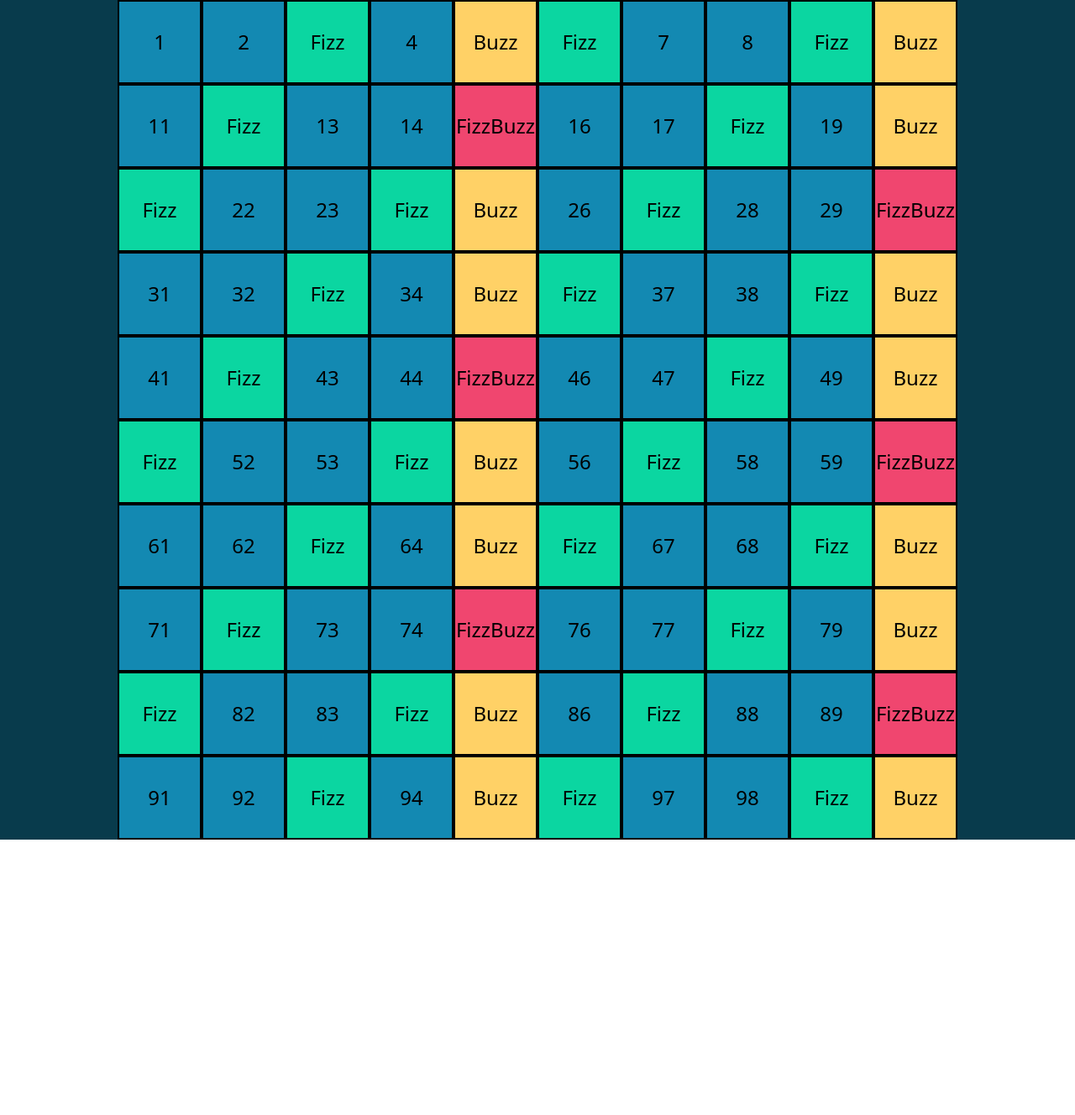
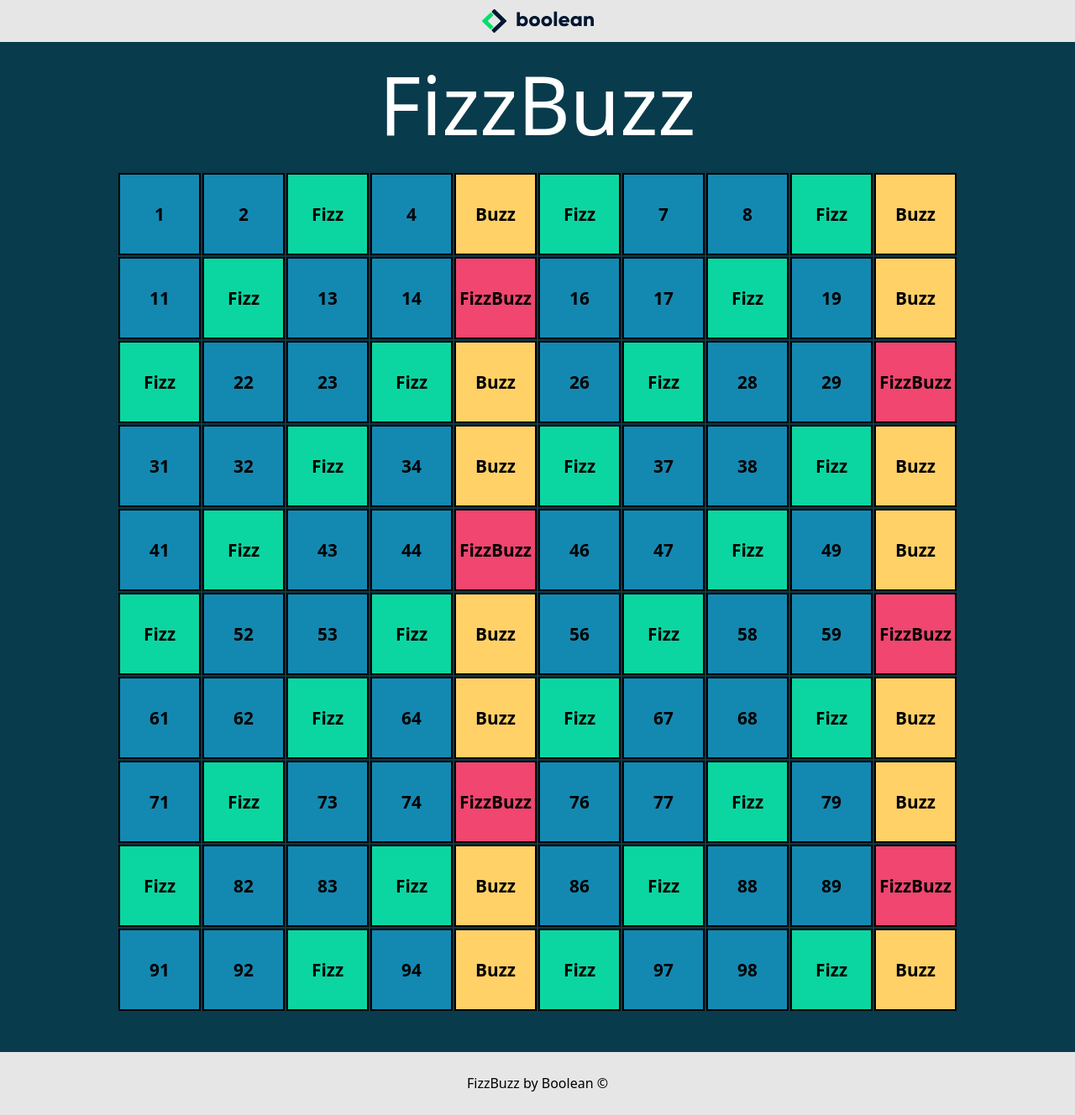
Before and after one commit to FilippoFoti/js-fizzbuzz, a plain HTML site: page index.html in a window 1280 px wide. Shown: the whole page at 84% size. Before the commit the page ends 1000 px from the top, so only its background shows below. Drawn offline with nearby package versions, Linux system fonts and the light colour scheme.

Commit message:
Esercizio completato

```diff
--- a/css/style.css
+++ b/css/style.css
@@ -6,10 +6,24 @@
     box-sizing: border-box;
 }
 
+/* HEADER */
+
+header {
+    height: 50px;
+    width: 100%;
+    background-color: #e6e6e6;
+}
+
 /* MAIN */
 
 main {
     background-color: rgba(8, 59, 76, 1);
+    font-weight: bold;
+}
+
+main h1 {
+    font-size: 6rem;
+    color: white;
 }
 
 .grid {
@@ -18,17 +32,17 @@ main {
 }
 
 .box {
-    width: calc(100% / 10);
-    height: 100px;
+    width: calc(100% / 10 - 2px);
+    height: 98px;
     background-color: rgba(19, 137, 178, 1);
     border: 2px solid black;
-    font-size: 1.5rem;
+    font-size: 1.3rem;
     color: black;
     display: flex;
     align-items: center;
     justify-content: center;
+    margin: 1px;
 }
-
 
 .blue {
     background-color: rgba(11, 214, 161, 1);
@@ -41,3 +55,15 @@ main {
 .yellow {
     background-color: rgba(255, 209, 102, 1);
 }
+
+/* FOOTER */
+
+footer {
+    height: 75px;
+    background-color: #e6e6e6;
+}
+
+footer h2 {
+    color: black;
+    font-size: 1rem;
+}
--- a/index.html
+++ b/index.html
@@ -19,17 +19,22 @@
 <body>
 
 <!-- HEADER -->
-
+    <header class="d-flex justify-content-center align-items-center">
+        <img src="img/logo.svg" alt="Logo">
+    </header>
 <!-- /HEADER -->
 
 <!-- MAIN -->
     <main>
-        <div class="grid d-flex flex-wrap"></div>
+        <h1 class="text-center m-0 py-3">FizzBuzz</h1>
+        <div class="grid d-flex flex-wrap pt-2 pb-5"></div>
     </main>
 <!-- /MAIN -->
 
 <!-- FOOTER -->
-
+    <footer class="d-flex justify-content-center align-items-center">
+        <h2 class="m-0">FizzBuzz by Boolean ©</h2>
+    </footer>
 <!-- /FOOTER -->
 
 <!-- SCRIPT-JS -->
--- a/js/script.js
+++ b/js/script.js
@@ -1,16 +1,5 @@
-// Scrivi un programma che stampi in console i numeri da 1 a 100,
-// ma che per i multipli di 3 stampi “Fizz” al posto del numero e per i multipli di 5 stampi “Buzz”.
-// Per i numeri che sono sia multipli di 3 che di 5 stampi “FizzBuzz”.
-
-// bonus1
-// Crea un container nel DOM , aggiungendo un elemento html con il numero o la stringa corretta da mostrare.
-
-// bonus2
-// Applica stili differenti agli elementi aggiunti al DOM nel *BONUS 1*, a seconda che il valore inserito sia un numero, un fizz, un buzz o un fizzbuzz.
-
 // alert
-// alert('Benvenuti in FizzBuzz')
-
+alert('Benvenuti in FizzBuzz')
 
 // GRID
 const gridElem = document.querySelector(".grid");
```
Also changed, not shown: img/logo.svg (added).
